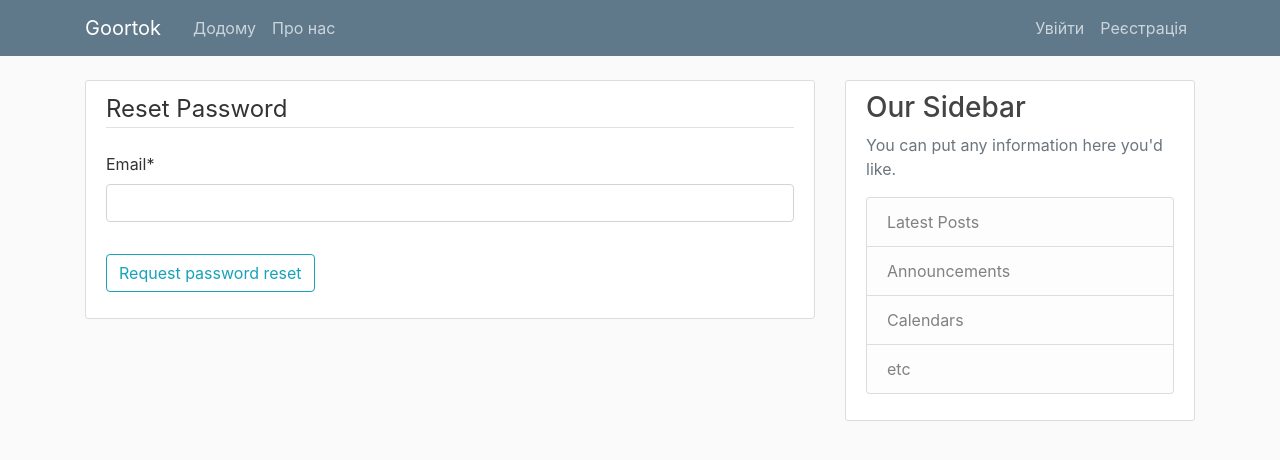
After one commit to akarev0/goortok, a Django app: page /password-reset/ in a window 1280 px wide. The commit adds this page. Shown: the top 460 px of the page. Run offline with Django 3.2, Linux system fonts and the light colour scheme; some libraries are stand-ins or nearby versions.

Commit message:
add email reset

```diff
--- a/goortok/goortok/urls.py
+++ b/goortok/goortok/urls.py
@@ -25,6 +25,18 @@
     path('register/', user_view.register, name='register'),
     path('login/', auth_views.LoginView.as_view(template_name='users/login.html'), name='login'),
     path('logout/', auth_views.LogoutView.as_view(template_name='users/logout.html'), name='logout'),
+    path('password-reset/',
+         auth_views.PasswordResetView.as_view(template_name='users/password_reset.html'),
+         name='password_reset'),
+    path('password-reset/done',
+         auth_views.PasswordResetDoneView.as_view(template_name='users/password_reset_done.html'),
+         name='password_reset_done'),
+    path('password-reset-confirm/<uidb64>/<token>/',
+         auth_views.PasswordResetConfirmView.as_view(template_name='users/password_reset_confirm.html'),
+         name='password_reset_confirm'),
+    path('password-reset-complete/',
+         auth_views.PasswordResetCompleteView.as_view(template_name='users/password_reset_complete.html'),
+         name='password_reset_complete'),
     path('profile/', user_view.profile, name='profile'),
     path('', include('blog.urls')),
 ]
--- a/goortok/users/models.py
+++ b/goortok/users/models.py
@@ -10,8 +10,8 @@
     def __str__(self):
         return f'{self.user.username} Profile'
 
-    def save(self):
-        super().save()
+    def save(self, *args, **kwargs):
+        super(Profile, self).save(*args, **kwargs)
 
         img = Image.open(self.image.path)
 
--- a/goortok/users/templates/users/login.html
+++ b/goortok/users/templates/users/login.html
@@ -10,6 +10,9 @@
             </fieldset>
             <div class="form-group">
                 <button class="btn btn-outline-info" type="submit">Login</button>
+                <small class="text-muted ml-2">
+                    <a href="{% url 'password_reset' %}">Forgot password?</a>
+                </small>
             </div>
         </form>
         <div class="border-top pt-3">
--- /dev/null
+++ b/goortok/users/templates/users/password_reset.html
@@ -0,0 +1,16 @@
+{% extends "blog/base.html" %}
+{% load crispy_forms_tags %}
+{% block content %}
+    <div class="content-section">
+        <form method="POST">
+            {% csrf_token %}
+            <fieldset class="form-group">
+                <legend class="border-bottom mb-4">Reset Password</legend>
+                {{ form|crispy }}
+            </fieldset>
+            <div class="form-group">
+                <button class="btn btn-outline-info" type="submit">Request password reset</button>
+            </div>
+        </form>
+    </div>
+{% endblock content %}
--- /dev/null
+++ b/goortok/users/templates/users/password_reset_done.html
@@ -0,0 +1,6 @@
+{% extends "blog/base.html" %}
+{% block content %}
+    <div class="alert alert-info">
+        An email has been sent with instructions to reset your password
+    </div>
+{% endblock content %}
```
Also changed, not shown: goortok/goortok/settings.py (+7 -0 lines), goortok/users/templates/users/password_reset_complete.html (added, +7 -0 lines), goortok/users/templates/users/password_reset_confirm.html (added, +16 -0 lines).
